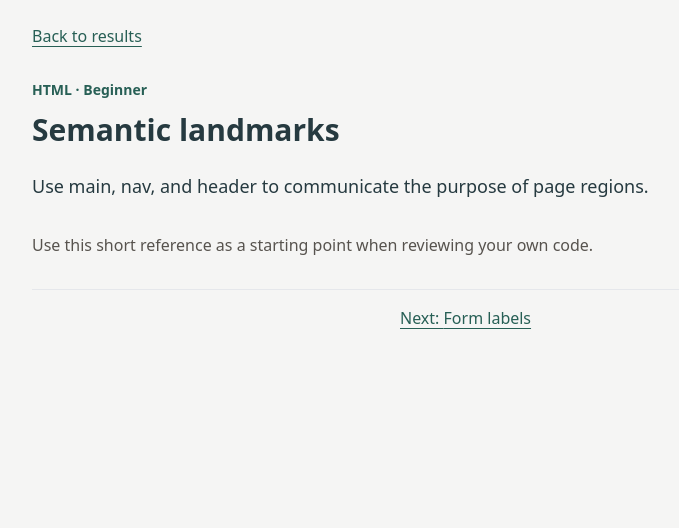
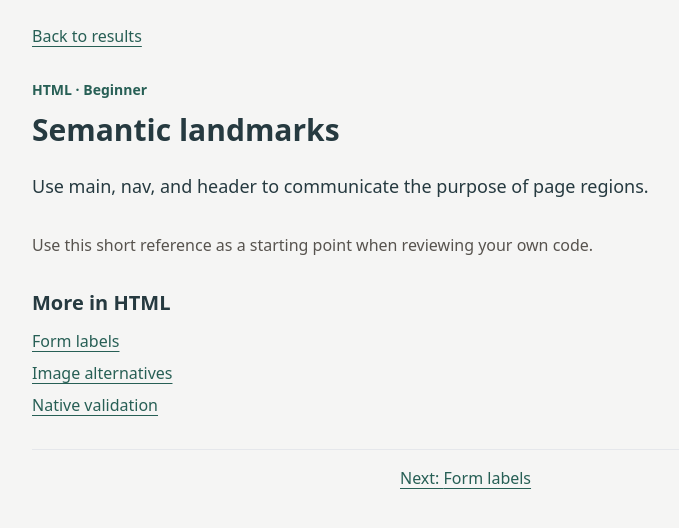
Before and after one commit to kirkduchesne/catalog-explorer, a Next.js app: page /notes/1 in a window 1280 px wide. Shown: the top 528 px of the page, without its empty margins (248-927 px from the left). Built offline with nearby package versions, Linux system fonts and the light colour scheme.

Commit message:
feat: suggest other references in the same topic

```diff
--- a/app/notes/[id]/page.tsx
+++ b/app/notes/[id]/page.tsx
@@ -42,6 +42,7 @@ export default async function NotePage({ params, searchParams }: { params: Promi
         Use this short reference as a starting point when reviewing your own
         code.
       </p>
+      <section className="mt-8" aria-labelledby="related-heading"><h2 id="related-heading" className="text-xl font-semibold">More in {entry.category}</h2><ul className="mt-3 space-y-2">{topic.filter((item) => item.id !== entry.id).slice(0,3).map((item) => <li key={item.id}><a href={detailUrl(item.id,back)}>{item.title}</a></li>)}</ul></section>
       <nav aria-label="Same topic reading order" className="mt-8 grid gap-4 border-t pt-4 sm:grid-cols-2">
         {previous ? <a href={detailUrl(previous.id,back)} rel="prev">Previous: {previous.title}</a> : <span />}
         {next ? <a href={detailUrl(next.id,back)} rel="next">Next: {next.title}</a> : null}
```
